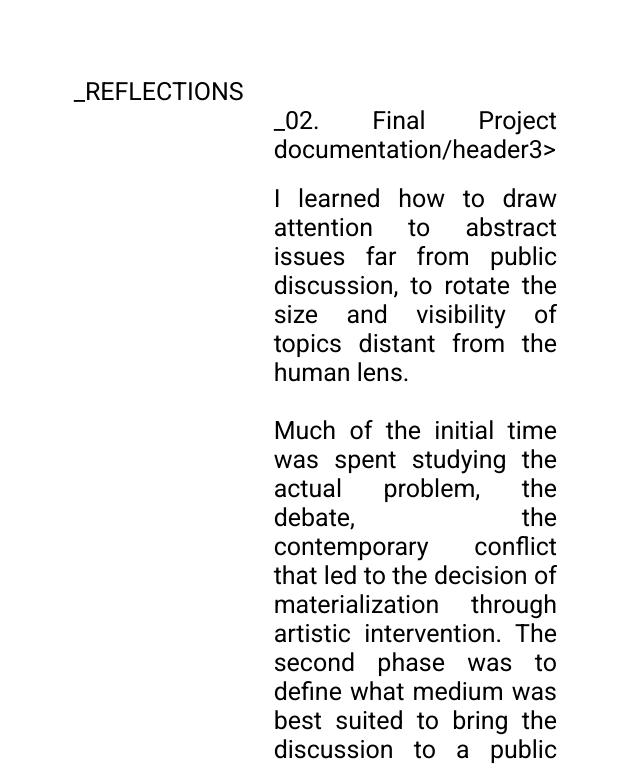
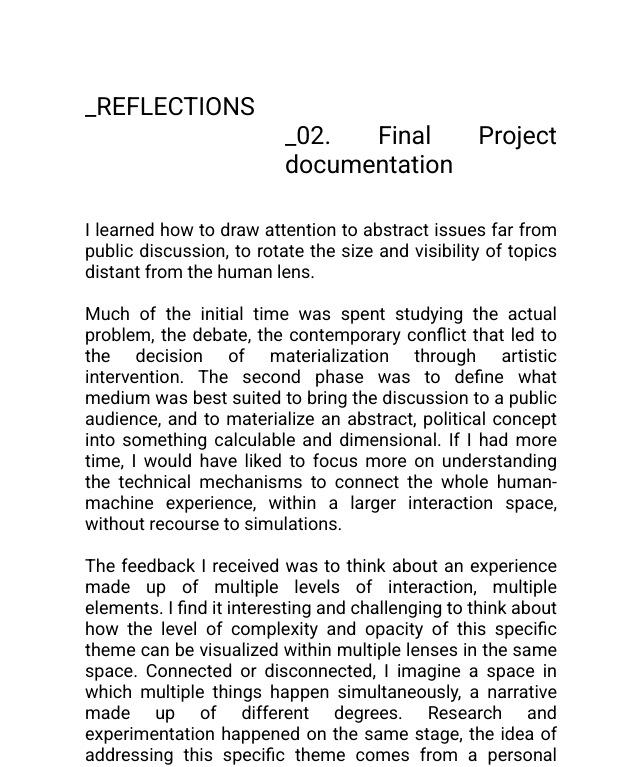
Before and after one commit to luciarebolino/EATpm, a plain HTML site: page index.html in a window 1280 px wide. Shown: the part 1600-2367 px from the top of the page, without its empty margins (415-1055 px from the left). Drawn offline with nearby package versions, Linux system fonts and the light colour scheme.

Commit message:
Update index.html

```diff
--- a/index.html
+++ b/index.html
@@ -118,14 +118,14 @@ forms of the climate.
 
 
     <header2>_REFLECTIONS</header2>
-    <header3>_02. Final Project documentation/header3>
+    <header3>_02. Final Project documentation</header3>
 
 
 
     <P>
 
     </P>
-
+<div>
     I learned how to draw attention to abstract issues far from public discussion, to rotate the size and visibility of topics distant from the human lens.
     <br></br>
 Much of the initial time was spent studying the actual problem, the debate, the contemporary conflict that led to the decision of materialization through artistic intervention.
@@ -136,7 +136,7 @@ The feedback I received was to think about an experience made up of multiple lev
 Research and experimentation happened on the same stage, the idea of addressing this specific theme comes from a personal interest in the research area, but the ambition to experiment is part of the interdisciplinary practice I would like to follow in my future path as an architect at the intersection of art and science.
 <br></br>
 I want to use future time and resources to expand the project, both creatively/technologically but also from the structure of the exhibition itself, to understand what tools and techniques are needed to engage and draw attention to specific political/social/climate issues and themes.
-
+</div>
 <br></br>
 <img src="https://lh3.googleusercontent.com/oDwr6ej2_UUzi7dtAunAPaGfd7Ltnnl7pitWU7y3xcgZqCeD8qt6NiABDAxgFc9iPK764id8triBYrJaxnCQqPBS1PeyHM3rcLMGwuIVngH9HlgkBbfJ_qFKqubRtFaktHLbbOhPiw=w2400" alt="" class="imagestop">
 <br></br>
```
